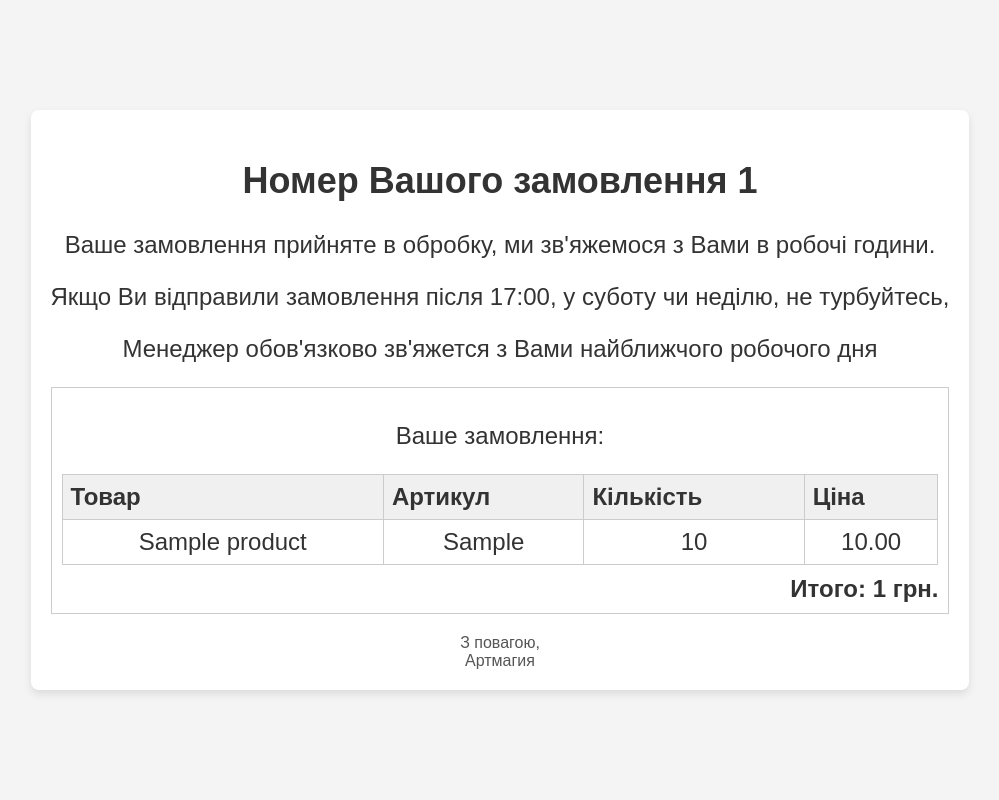
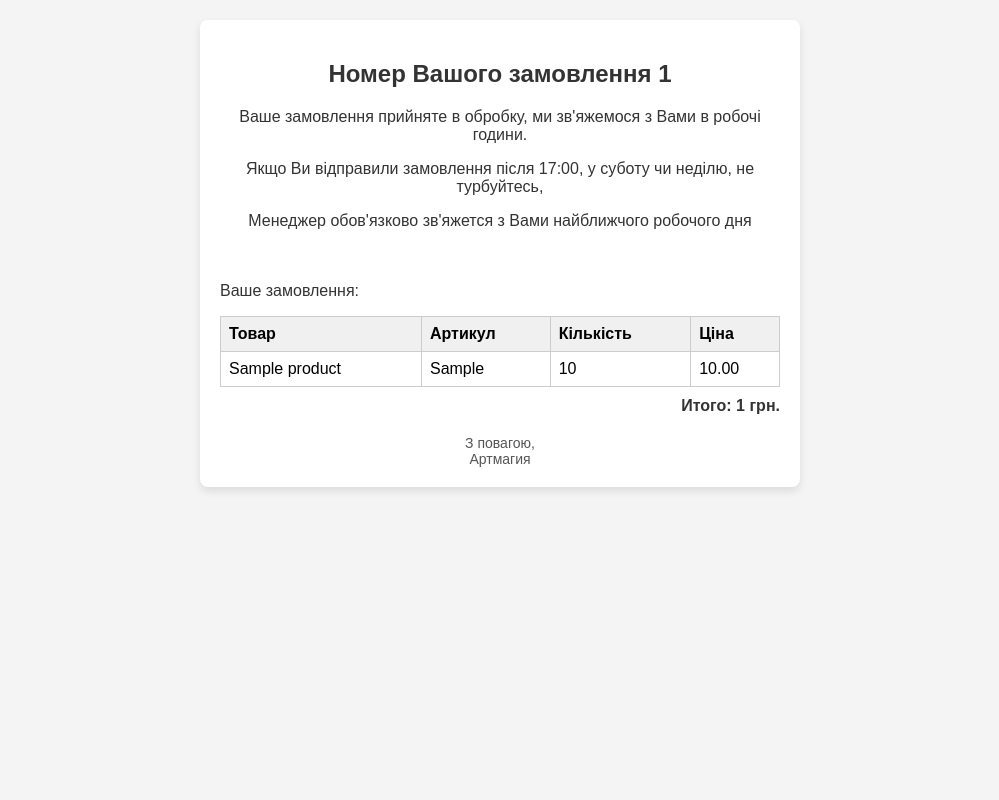
Before and after one commit to Tony-Stark-AMB/artmagic_full_project, a Django app: template users/templates/users/email_template_user.html in a window 1280 px wide. Shown: the whole page, without its empty margins (140-1139 px from the left). Run offline with Django 5.2, Linux system fonts and the light colour scheme; tables that the repository leaves empty hold one stand-in row (values such as "Sample post"); the template is opened without the code that fills it: values that come from a table or form of the project are taken from there, most other values are stand-ins (such as "Sample title", 1, 10 or a date in 2020); parts of the project's set-up code (start-up, migrations or seed data) failed here and were passed over.

Commit message:
add some changes with alerts at registration and login and change email template

```diff
--- a/carts/views.py
+++ b/carts/views.py
@@ -214,7 +214,7 @@ class ProcessOrderView(View):
                 email_message_user.content_subtype = "html"
                 email_message_user.send()
                 logger.debug('Email sent successfully to %s', recipient_list_user)
-                return JsonResponse({'status': 'success', 'message': 'Заказ успешно отправлен'}, status=200)
+                return JsonResponse({'status': 'success', 'message': 'Заказ успешно отправлен', 'orderNumber': order_number}, status=200)
             except Exception as e:
                 logger.error('Error sending email to user: %s', e)
                 return JsonResponse({'status': 'error', 'message': 'Ошибка при отправке электронной почты пользователю'}, status=500)
--- a/static/js/classes/form.js
+++ b/static/js/classes/form.js
@@ -178,11 +178,11 @@ class Form {
 
 
                 if (productsExistCondition && formContainerId == "orderForm") throw Error();
-                console.log(Object.entries(this.formData))
-                await this.fetchData(path, methodType, submitedFormData);
+                const {orderNumber} = await this.fetchData(path, methodType, submitedFormData);
+
                 if(this.showSuccessModal){
                     this.showSuccessModal("Успіх! Замовлення прийнято",
-                        `<p class="text-center">Супер, ваше замовлення прийнято<br><br>Наш менеджер зв'яжеться із вами найближчим часом</p>`
+                        `<p class="text-center">Супер, Ваше замовлення №${orderNumber} прийнято<br><br>Наш менеджер зв'яжеться із вами найближчим часом</p>`
                     )
                 }
                 this.hideModalLoader();
--- a/users/templates/users/email_template_user.html
+++ b/users/templates/users/email_template_user.html
@@ -4,99 +4,56 @@
     <meta charset="UTF-8">
     <meta name="viewport" content="width=device-width, initial-scale=1.0">
     <title>Підтвердження замовлення</title>
-    <style>
-        body {
-            display: flex;
-            justify-content: center;
-            align-items: center;
-            height: 100vh;
-            margin: 0;
-            font-family: 'Arial', sans-serif;
-            background-color: #f4f4f4;
-        }
-        .message {
-            text-align: center;
-            font-size: 1.5rem;
-            color: #333;
-            padding: 20px;
-            background-color: #fff;
-            border-radius: 8px;
-            box-shadow: 0 4px 8px rgba(0, 0, 0, 0.1);
-        }
-        .footer {
-            margin-top: 20px;
-            font-size: 1rem;
-            color: #555;
-        }
-        .container {
-            width: 80%;
-            margin: 0 auto;
-        }
-        .header {
-            font-size: 18px;
-            margin-bottom: 20px;
-        }
-        .details, .address, .items {
-            border: 1px solid #ccc;
-            padding: 10px;
-            margin-bottom: 20px;
-        }
-        .details table, .items table {
-            width: 100%;
-            border-collapse: collapse;
-        }
-        .details td, .address td, .items td, .items th {
-            padding: 8px;
-            border: 1px solid #ccc;
-        }
-        .details th, .items th {
-            background-color: #f0f0f0;
-            text-align: left;
-        }
-        .totals {
-            text-align: right;
-            padding-top: 10px;
-        }
-    </style>
 </head>
-<body>
-    <div class="message">
-        <h2>Номер Вашого замовлення {{ order_number }}</h2>
-        <p>Ваше замовлення прийняте в обробку, ми зв'яжемося з Вами в робочі години.</p>
-        <p>Якщо Ви відправили замовлення після 17:00, у суботу чи неділю, не турбуйтесь,</p>
-        <p>Менеджер обов'язково зв'яжется з Вами найближчого робочого дня</p>
-
-
-        <div class="items">
-            <p>Ваше замовлення: </p>
-            <table>
+<body style="font-family: Arial, sans-serif; background-color: #f4f4f4; margin: 0; padding: 0;">
+    <table width="100%" cellpadding="0" cellspacing="0" border="0" style="background-color: #f4f4f4; margin: 0; padding: 20px 0;">
+        <tr>
+            <td align="center">
+                <table width="600" cellpadding="0" cellspacing="0" border="0" style="background-color: #ffffff; padding: 20px; border-radius: 8px; box-shadow: 0 4px 8px rgba(0, 0, 0, 0.1);">
+                    <tr>
+                        <td style="text-align: center;">
+                            <h2 style="font-size: 24px; color: #333;">Номер Вашого замовлення {{ order_number }}</h2>
+                            <p style="font-size: 16px; color: #333;">Ваше замовлення прийняте в обробку, ми зв'яжемося з Вами в робочі години.</p>
+                            <p style="font-size: 16px; color: #333;">Якщо Ви відправили замовлення після 17:00, у суботу чи неділю, не турбуйтесь,</p>
+                            <p style="font-size: 16px; color: #333;">Менеджер обов'язково зв'яжется з Вами найближчого робочого дня</p>
+                        </td>
+                    </tr>
+                    <tr>
+                        <td style="padding-top: 20px;">
+                            <p style="font-size: 16px; color: #333;">Ваше замовлення:</p>
+                            <table width="100%" cellpadding="5" cellspacing="0" border="1" style="border-collapse: collapse; border-color: #ccc;">
                                 <thead>
-                    <tr>
-                        <th>Товар</th>
-                        <th>Артикул</th>
-                        <th>Кількість</th>
-                        <th>Ціна</th>
+                                    <tr style="background-color: #f0f0f0;">
+                                        <th style="padding: 8px; text-align: left;">Товар</th>
+                                        <th style="padding: 8px; text-align: left;">Артикул</th>
+                                        <th style="padding: 8px; text-align: left;">Кількість</th>
+                                        <th style="padding: 8px; text-align: left;">Ціна</th>
                                     </tr>
                                 </thead>
                                 <tbody>
                                     {% for product in products %}
                                     <tr>
-                        <td>{{ product.name }}</td>
-                        <td>{{ product.model }}</td>
-                        <td>{{ product.quantity }}</td>
-                        <td>{{ product.price }}</td>
+                                        <td style="padding: 8px;">{{ product.name }}</td>
+                                        <td style="padding: 8px;">{{ product.model }}</td>
+                                        <td style="padding: 8px;">{{ product.quantity }}</td>
+                                        <td style="padding: 8px;">{{ product.price }}</td>
                                     </tr>
                                     {% endfor %}
                                 </tbody>
                             </table>
-            <div class="totals">
-                <strong>Итого: {{ total_price }} грн.</strong>
+                            <div style="text-align: right; padding-top: 10px;">
+                                <strong style="font-size: 16px; color: #333;">Итого: {{ total_price }} грн.</strong>
                             </div>
-        </div>
-        <div class="footer">
-            З повагою,<br>
-            Артмагия
-        </div>
-    </div>
+                        </td>
+                    </tr>
+                    <tr>
+                        <td style="padding-top: 20px; text-align: center; font-size: 14px; color: #555;">
+                            З повагою,<br> Артмагия
+                        </td>
+                    </tr>
+                </table>
+            </td>
+        </tr>
+    </table>
 </body>
 </html>
```
Also changed, not shown: products/templates/products/base.html (+4 -7 lines). Lines whose indentation alone changed are shown as unchanged.
